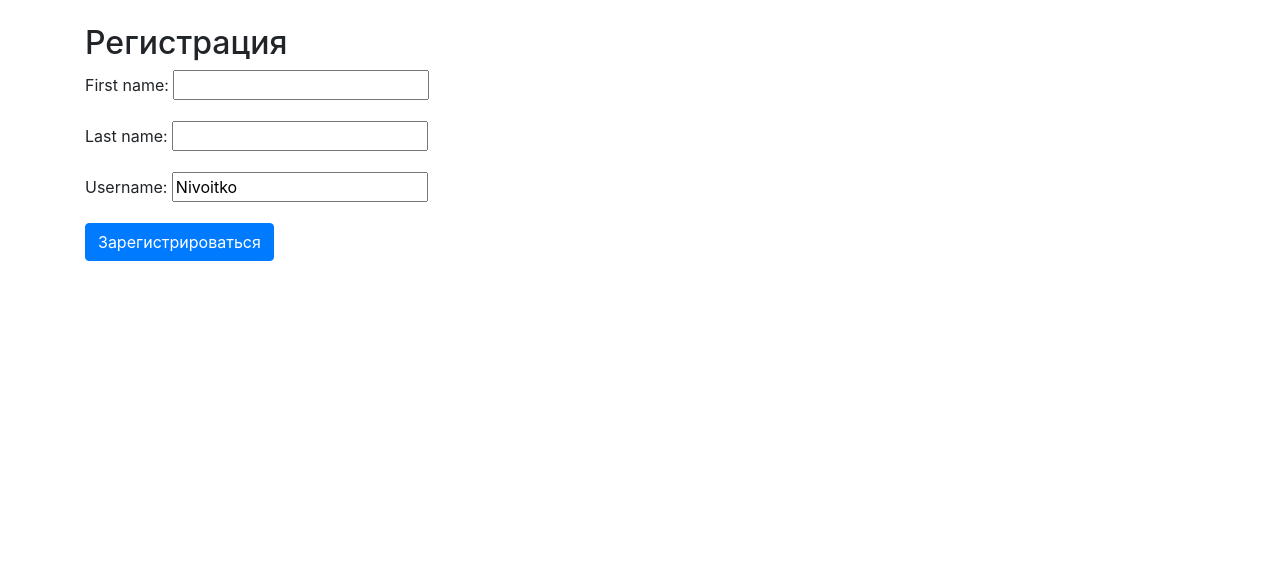
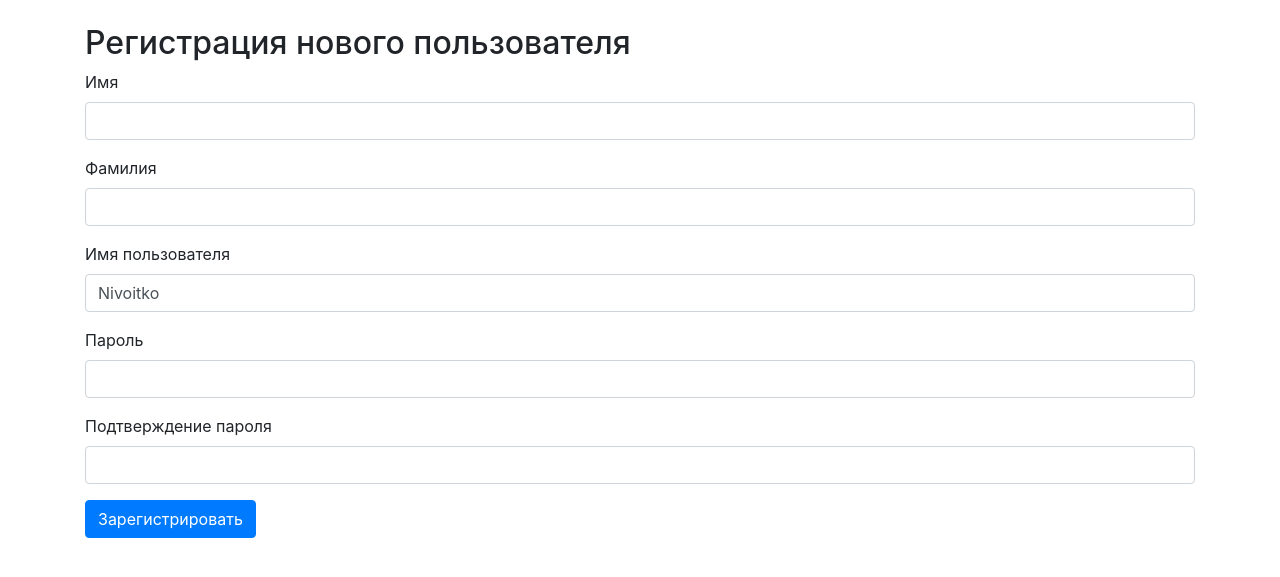
Before and after one commit to NikitaVoitko/python-project-52, a Django app: page /users/1/edit/ in a window 1280 px wide. Shown: the part 56-633 px from the top of the page. Run offline with Django 5.2, Linux system fonts and the light colour scheme; a user stored in the database is signed in; data comes from the database, SQL or seed files in the repository; some libraries are stand-ins or nearby versions.

Commit message:
reg fprm fields change

```diff
--- a/task_manager/apps/users/templates/users/user_form.html
+++ b/task_manager/apps/users/templates/users/user_form.html
@@ -1,7 +1,9 @@
 {% extends 'base.html' %}
 
+{% block title %}Регистрация{% endblock %}
+
 {% block content %}
-    <h2>Регистрация</h2>
+<h2>Регистрация нового пользователя</h2>
 <form method="post">
     {% csrf_token %}
     {% if form.errors %}
@@ -19,30 +21,30 @@
         </div>
     {% endif %}
     <div class="form-group">
-            {{ form.first_name.label_tag }}
-            {{ form.first_name }}
+        <label for="id_first_name">Имя</label>
+        <input type="text" id="id_first_name" name="first_name" class="form-control" value="{{ form.first_name.value|default_if_none:'' }}">
         {{ form.first_name.errors }}
     </div>
     <div class="form-group">
-            {{ form.last_name.label_tag }}
-            {{ form.last_name }}
+        <label for="id_last_name">Фамилия</label>
+        <input type="text" id="id_last_name" name="last_name" class="form-control" value="{{ form.last_name.value|default_if_none:'' }}">
         {{ form.last_name.errors }}
     </div>
     <div class="form-group">
-            {{ form.username.label_tag }}
-            {{ form.username }}
+        <label for="id_username">Имя пользователя</label>
+        <input type="text" id="id_username" name="username" class="form-control" value="{{ form.username.value|default_if_none:'' }}">
         {{ form.username.errors }}
     </div>
     <div class="form-group">
-            {{ form.password1.label_tag }}
-            {{ form.password1 }}
+        <label for="id_password1">Пароль</label>
+        <input type="password" id="id_password1" name="password1" class="form-control">
         {{ form.password1.errors }}
     </div>
     <div class="form-group">
-            {{ form.password2.label_tag }}
-            {{ form.password2 }}
+        <label for="id_password2">Подтверждение пароля</label>
+        <input type="password" id="id_password2" name="password2" class="form-control">
         {{ form.password2.errors }}
     </div>
-        <button type="submit" class="btn btn-primary">Зарегистрироваться</button>
+    <button type="submit" class="btn btn-primary">Зарегистрировать</button>
 </form>
 {% endblock %}
```
Lines whose indentation alone changed are shown as unchanged.
